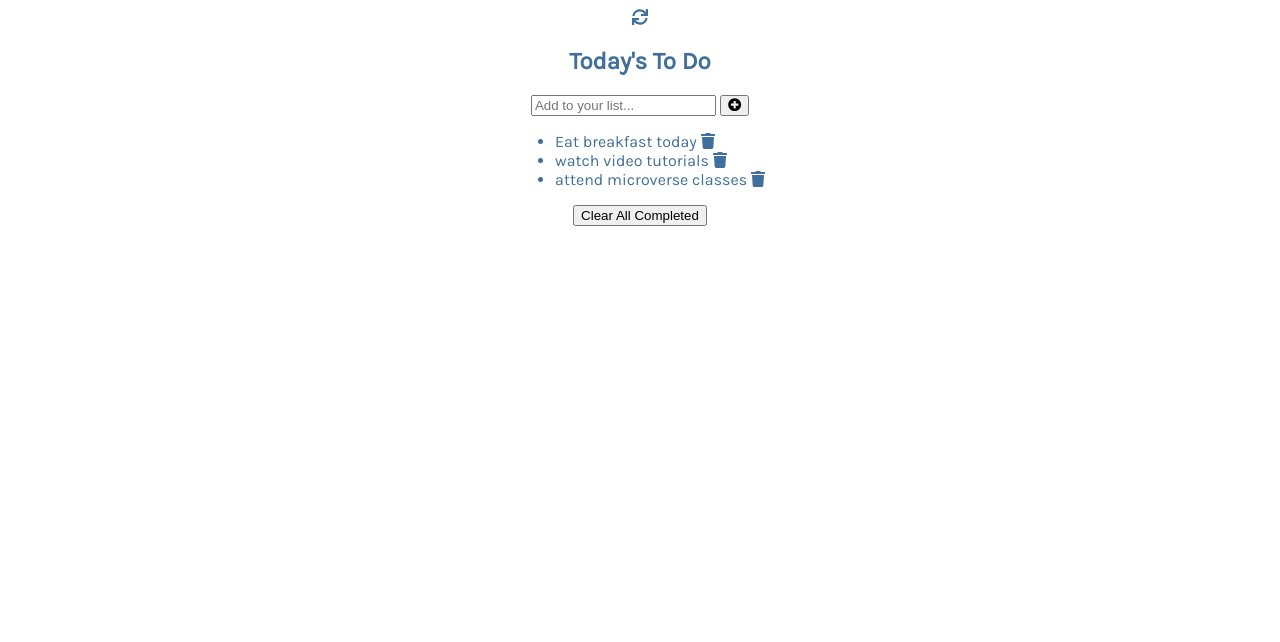
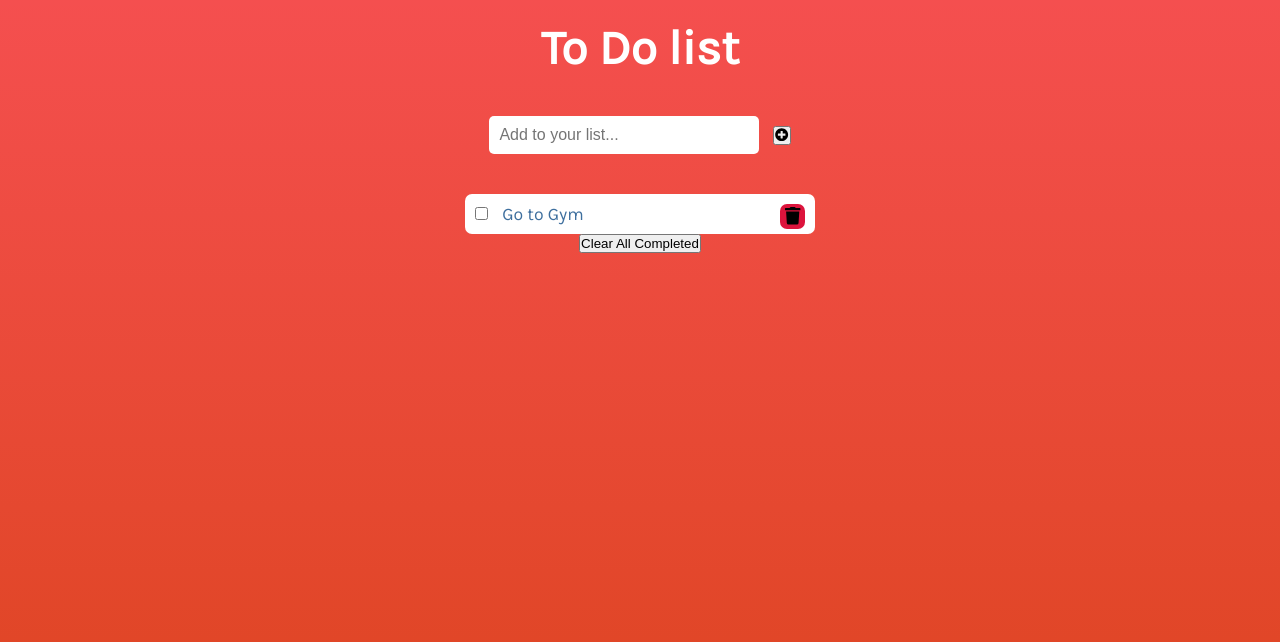
Before and after one commit to ixboy/ToDoList, a website built with webpack: page src/index.html in a window 1280 px wide. Built offline with nearby package versions, Linux system fonts and the light colour scheme.

Commit message:
edit src files / changed all codes

```diff
--- a/package.json
+++ b/package.json
@@ -27,6 +27,10 @@
     "@babel/core": "^7.15.5",
     "@babel/preset-env": "^7.15.6",
     "@fortawesome/fontawesome-free": "^5.15.4",
+    "@fortawesome/fontawesome-svg-core": "^1.2.36",
+    "@fortawesome/free-brands-svg-icons": "^5.15.4",
+    "@fortawesome/free-regular-svg-icons": "^5.15.4",
+    "@fortawesome/free-solid-svg-icons": "^5.15.4",
     "babel-eslint": "^10.1.0",
     "babel-loader": "^8.2.2",
     "css-loader": "^6.3.0",
--- a/src/index.html
+++ b/src/index.html
@@ -9,23 +9,24 @@
 
 <body>
   <div class="container">
-    <div class="clear">
-      <div id="date"></div>
-      <i class="fas fa-sync"></i>
-    </div>
-    <section>
-      <h1 class="title">Today's To Do</h1>
-    </section>
-    <section class="add-to-do">
+    <h1 class="title">To Do list</h1>
+    <section class="todo-form">
       <form>
-        <input type="text" name="text" class="input" placeholder="Add to your list..." />
-        <button class="btn" type="submit">
+        <input type="text" name="text" class="todo-input" placeholder="Add to your list..." />
+        <button class="add-btn" type="submit">
           <i class="fas fa-plus-circle"></i>
         </button>
       </form>
     </section>
-    <section class="content-list">
-      <ul id="list"></ul>
+    <section class="items-sec">
+      <ul class="todo-items">
+        <!-- dummy item -->
+        <li class="item" data-key="1594003133171">
+          <input class="checkbox" type="checkbox">
+          <a>Go to Gym</a>
+          <button class="delete-button"><i class="fas fa-trash"></i></button>
+        </li>
+      </ul>
     </section>
     <button type="submit" class="clear-completed">Clear All Completed</button>
   </div>
--- a/src/index.js
+++ b/src/index.js
@@ -8,33 +8,3 @@ import '@fortawesome/fontawesome-free/js/regular';
 import '@fortawesome/fontawesome-free/js/brands';
 import './style.scss';
 import './main.js';
-
-const list = document.querySelector('#list');
-const toDoList = [
-  {
-    description: 'Eat breakfast today',
-    completed: false,
-    index: 0,
-  },
-  {
-    description: 'watch video tutorials',
-    completed: false,
-    index: 1,
-  },
-  {
-    description: 'attend microverse classes',
-    completed: false,
-    index: 2,
-  },
-];
-
-function addItems() {
-  list.innerHTML = '';
-  toDoList.forEach((e) => {
-    list.innerHTML += `<li>
-    <a class="text"> ${e.description} </a>
-    <i class="de fa fa-trash"></i>
-  </li>`;
-  });
-}
-window.addEventListener('DOMContentLoaded', addItems());
--- a/src/style.scss
+++ b/src/style.scss
@@ -3,13 +3,119 @@
 $font: "Karla", sans-serif;
 $primary-color: #3e6f9e;
 
+* {
+  padding: 0;
+  margin: 0;
+}
+
 body {
   font-family: $font;
   color: $primary-color;
+  width: 100vw;
+  min-height: 100vh;
+  display: flex;
+  justify-content: center;
+  background: linear-gradient(#f00000b0, #dc441e);
 }
 
+button:hover {
+  cursor: pointer;
+  background-color: #73E831;
+}
+
+ul {
+  list-style-type: none; /* get rid of bullet points on side of list items */
+}
+
+/* common style ends */
+
+/* container */
 .container {
+  min-width: 700px;
   display: flex;
   flex-direction: column;
   align-items: center;
+  padding: 20px;
 }
+
+h1 {
+  color: #fff;
+  font-size: 3rem;
+}
+
+/* todo-form */
+
+.todo-form {
+  margin: 40px 0px;
+}
+
+.todo-input {
+  width: 250px;
+  border: none;
+  outline: none;
+  border-radius: 5px;
+  padding: 10px;
+  margin-right: 10px;
+  font-size: 1rem;
+}
+
+.add-button {
+  background-color: #0000ff;
+  color: #fff;
+  border: none;
+  outline: none;
+  border-radius: 5px;
+  padding: 7px;
+  font-size: 1.2rem;
+}
+
+/* todo-form style ends */
+
+/* todo-items */
+.todo-items {
+  min-width: 350px;
+}
+
+/* each li with class="item" */
+.item {
+  background-color: #fff;
+  padding: 10px;
+  font-size: 1.1rem;
+}
+
+.item:first-child {
+  border-top-left-radius: 7px;
+  border-top-right-radius: 7px;
+}
+
+.item:last-child {
+  border-bottom-left-radius: 7px;
+  border-bottom-right-radius: 7px;
+}
+
+/* item style end */
+
+.checkbox {
+  margin-right: 10px;
+}
+
+.delete-button {
+  float: right;
+  background-color: #dc143c;
+  border: none;
+  outline: none;
+  border-radius: 7px;
+  padding: 2px 5px;
+  margin-left: 10px;
+  font-size: 1.1rem;
+  font-weight: 550;
+}
+
+/* applied when the todo item is checked */
+.checked {
+  text-decoration: line-through;
+}
+
+/* todo-items style ends */
+
+/* container style ends */
```
Also changed, not shown: 1 other file.
